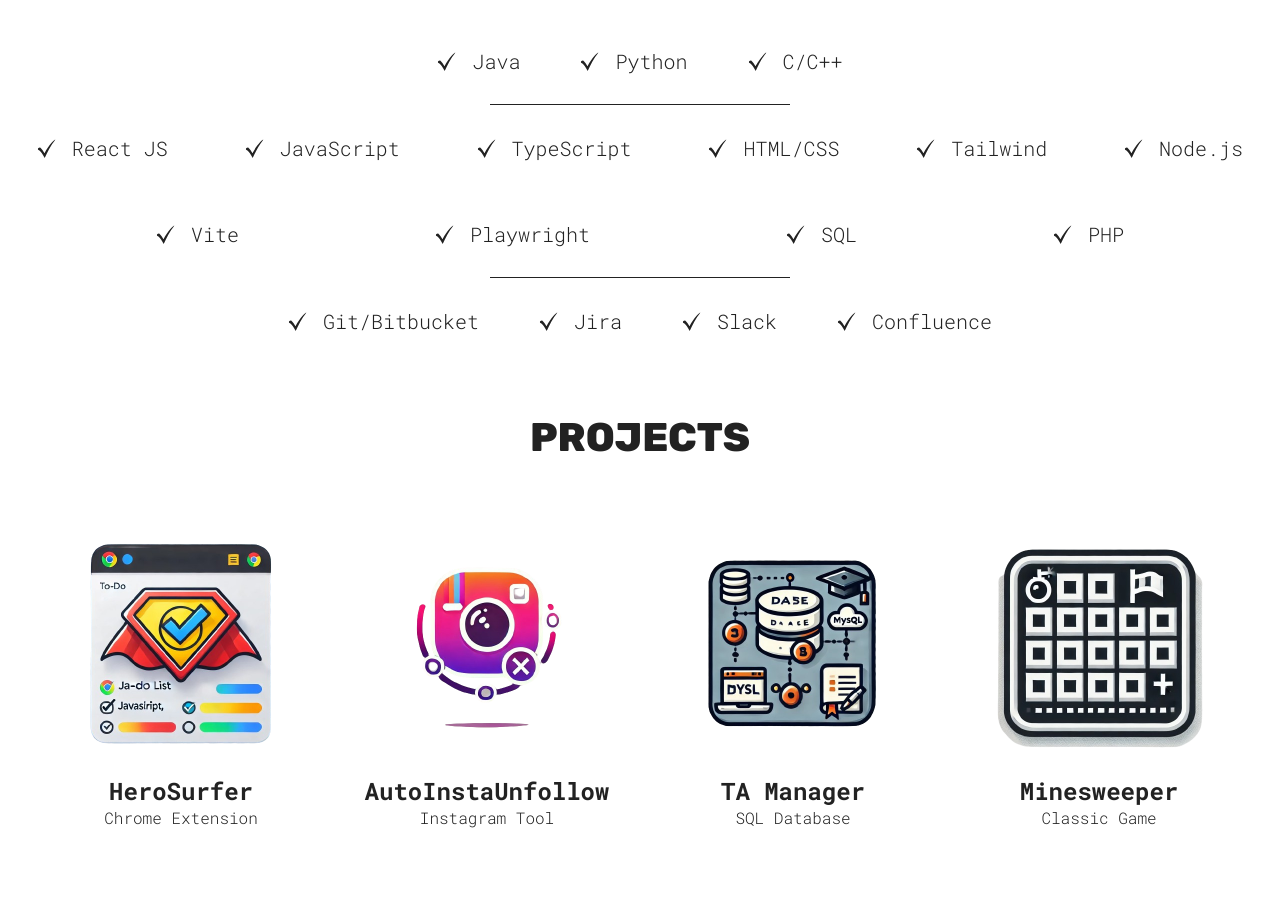
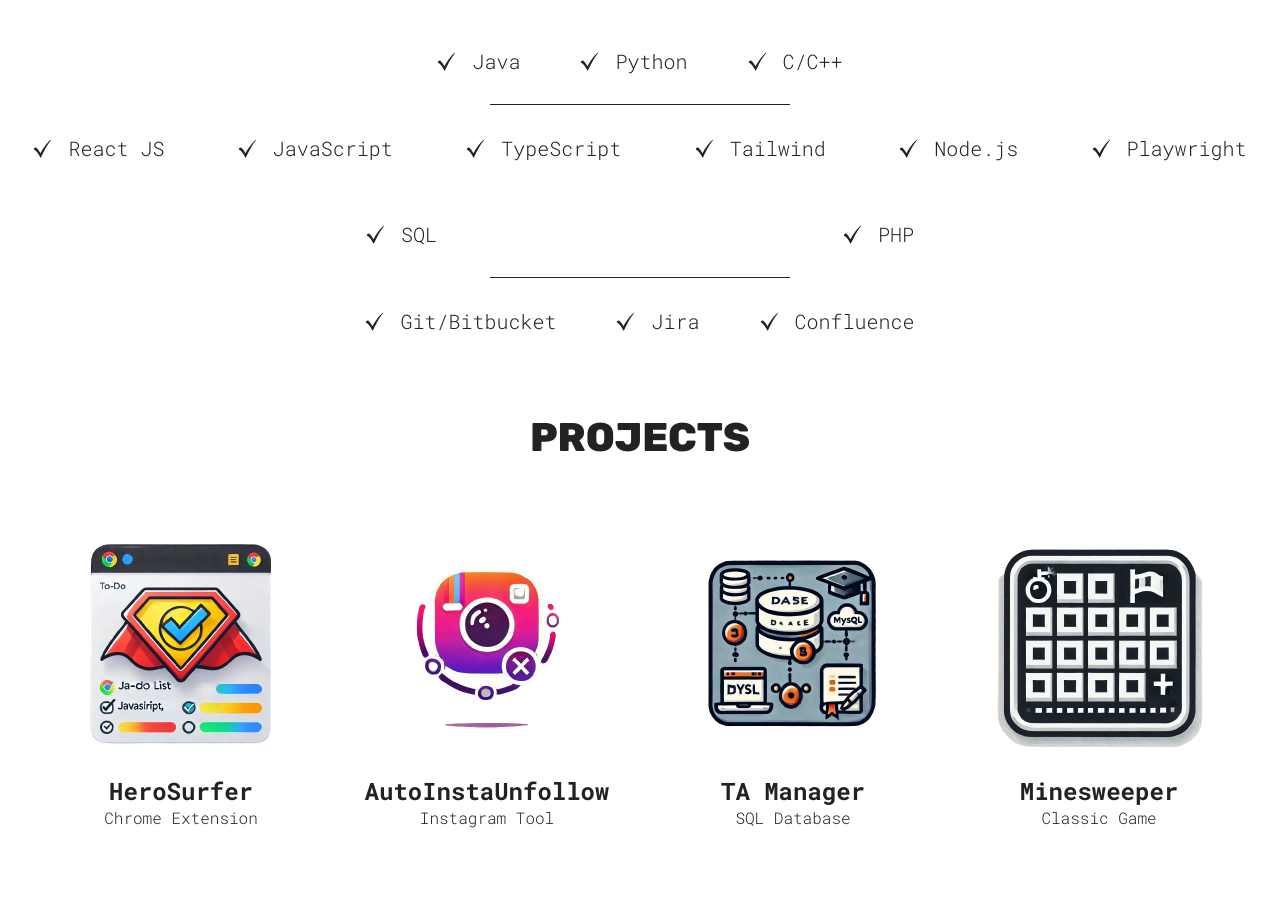
Before and after one commit to Hirbod03/PersonalWebsite, a React (Vite) app: page / in a window 1280 px wide. Shown: the part 1620-2522 px from the top of the page. Built offline with nearby package versions, Linux system fonts and the light colour scheme.

Commit message:
fix: comment out unused skill entries in Skills section

```diff
--- a/src/sections/Skills/Skills.jsx
+++ b/src/sections/Skills/Skills.jsx
@@ -31,10 +31,10 @@
         <SkillList src={checkMarkIcon} skill="React JS" />
         <SkillList src={checkMarkIcon} skill="JavaScript" />
         <SkillList src={checkMarkIcon} skill="TypeScript" />
-        <SkillList src={checkMarkIcon} skill="HTML/CSS" />
+        {/* <SkillList src={checkMarkIcon} skill="HTML/CSS" /> */}
         <SkillList src={checkMarkIcon} skill="Tailwind" />
         <SkillList src={checkMarkIcon} skill="Node.js" />
-        <SkillList src={checkMarkIcon} skill="Vite" />
+        {/* <SkillList src={checkMarkIcon} skill="Vite" /> */}
         <SkillList src={checkMarkIcon} skill="Playwright" />
         <SkillList src={checkMarkIcon} skill="SQL" />
         <SkillList src={checkMarkIcon} skill="PHP" />
@@ -44,7 +44,7 @@
       <div className={styles.skillList}>
         <SkillList src={checkMarkIcon} skill="Git/Bitbucket" />
         <SkillList src={checkMarkIcon} skill="Jira" />
-        <SkillList src={checkMarkIcon} skill="Slack" />
+        {/* <SkillList src={checkMarkIcon} skill="Slack" /> */}
         <SkillList src={checkMarkIcon} skill="Confluence" />
       </div>
     </section>
```
